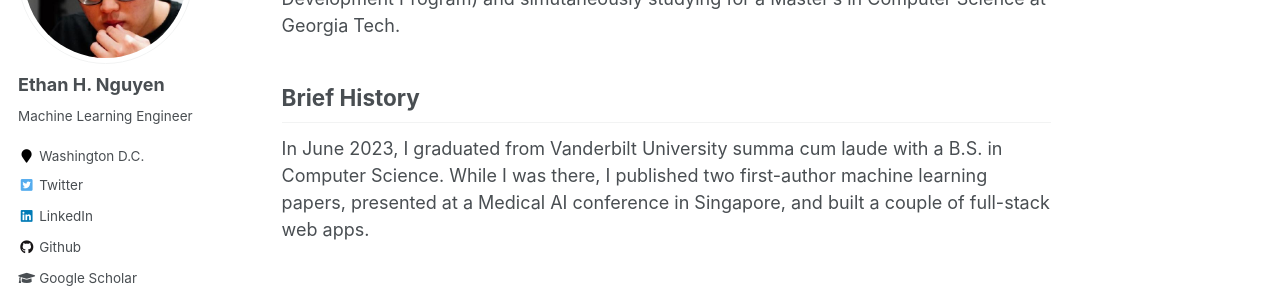
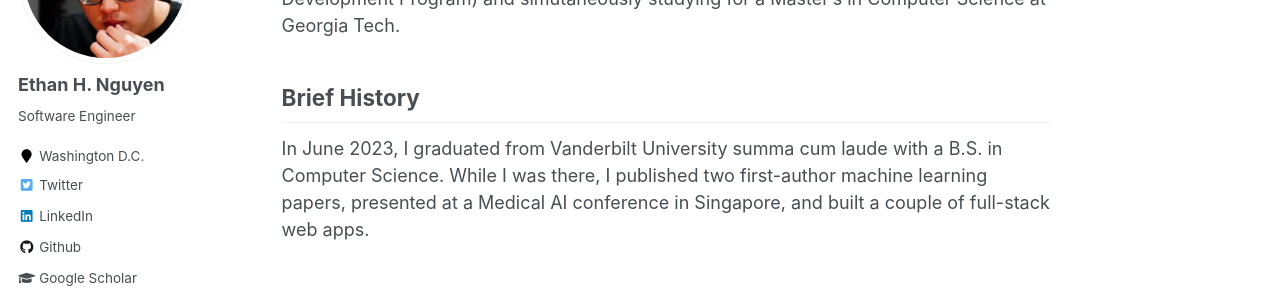
Before and after one commit to EthanHNguyen/ethanhnguyen.github.io, a Jekyll site: the page built from _pages/about.md, in a window 1280 px wide. Shown: the part 229-519 px from the top of the page. Built offline with Jekyll 4.4.1, drawn with Linux system fonts in a browser that asks for light colours; some web fonts are replaced.

Commit message:
update job title

```diff
--- a/_config.yml
+++ b/_config.yml
@@ -80,7 +80,7 @@ analytics:
 author:
   name: "Ethan H. Nguyen"
   avatar: "profile.png"
-  bio: "Machine Learning Engineer"
+  bio: "Software Engineer"
   location: "Washington D.C."
   employer:
   pubmed:
```
